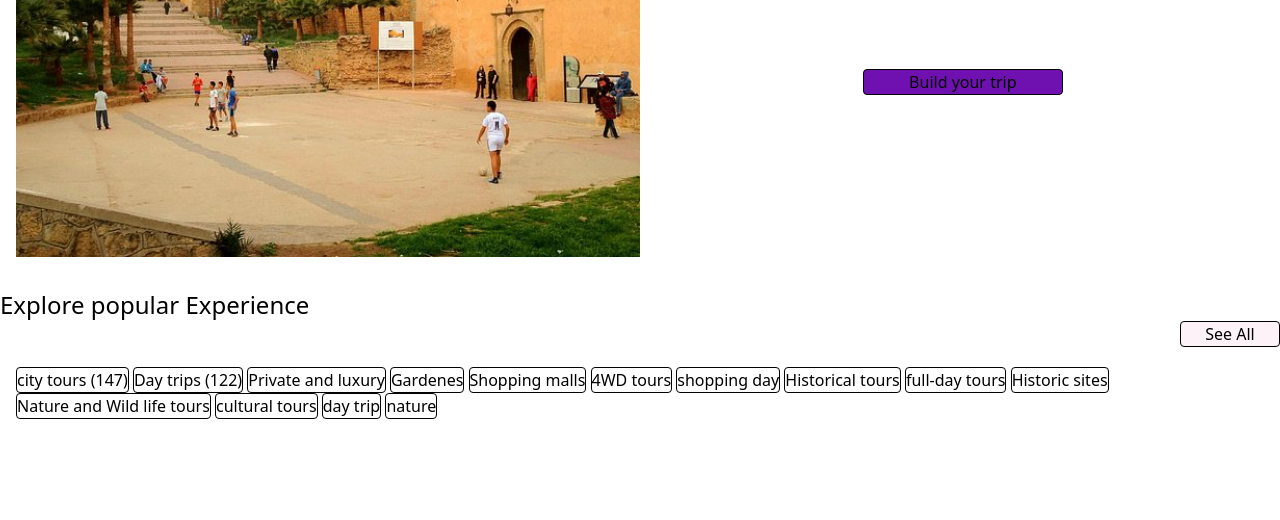
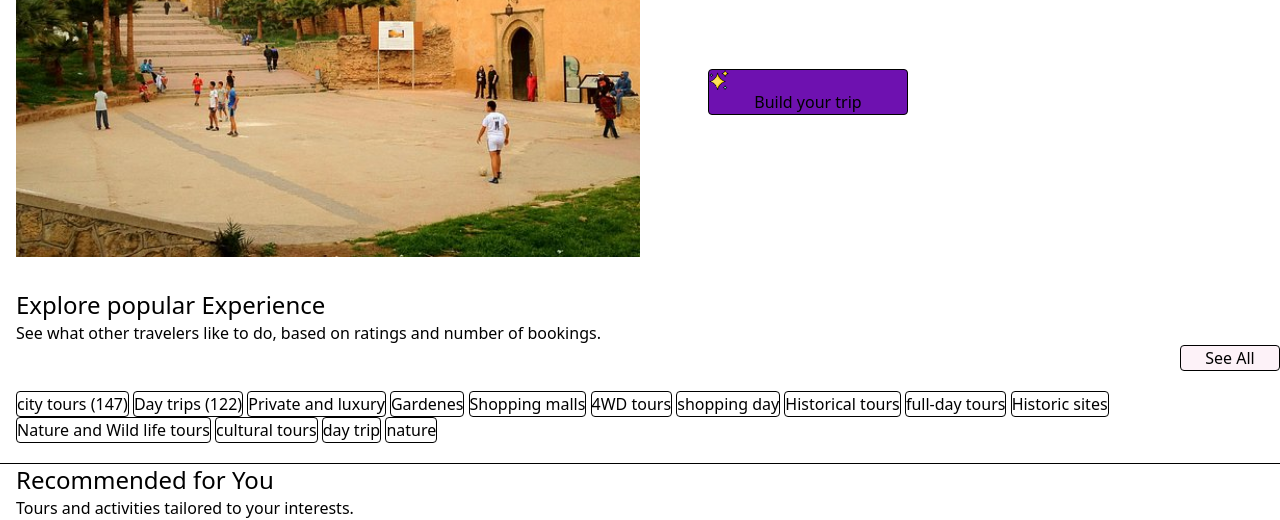
Before and after one commit to AITABBOUyoussef/Viator-Site-web-d-activit-s-touristiques, a plain HTML site: page index.html in a window 1280 px wide. Shown: the part 293-813 px from the top of the page. Drawn offline with nearby package versions, Linux system fonts and the light colour scheme.

Commit message:
la deuxieme section

```diff
--- a/index.html
+++ b/index.html
@@ -35,21 +35,24 @@
             </p>
 
 
-         <div class="flex flex-col gap-5 items-center py-13">
-            <button class="border border-black rounded   text-center w-50 bg-purple-800 btn btn-ce ">Build your
-                trip</button>
+            <div class="flex flex-row gap-5 items-center py-13">
+                <button class="border border-black rounded    w-50 bg-purple-800 btn btn-ce ">
+                     <img src="star.png" alt="star" width="20" class="">Build your
+                    trip</button>
 
-        </div>
+            </div>
         </div>
 
     </section>
+
 
 
     <section class="flex flex-col">
 
 
 
-        <h1 class="text-2xl ">Explore popular Experience</h1>
+        <h1 class="text-2xl mx-4 ">Explore popular Experience</h1>
+        <p class="mx-4">See what other travelers like to do, based on ratings and number of bookings.</p>
 
 
 
@@ -70,7 +73,7 @@
         </div>
 
         <div class="card py-5  mx-4 bg-light-subtle content-around gap-4 ">
-            <button class="border border-black rounded"> city tours (147)</button>
+            <button class="border border-black rounded w"> city tours (147)</button>
             <button class="border border-black rounded">Day trips (122) </button>
             <button class="border border-black rounded"> Private and luxury</button>
             <button class="border border-black rounded"> Gardenes</button>
@@ -87,6 +90,14 @@
             <button class="border border-black rounded "> nature</button>
 
     </section>
+    <hr>
+    <section>
+        <div>
+            <h1 class="text-2xl mx-4">Recommended for You</h1>
+            <p class="mx-4">Tours and activities tailored to your interests.</p>
+        </div>
+
+    </section>
 
 </body>
 
```
Also changed, not shown: star.png (added).
